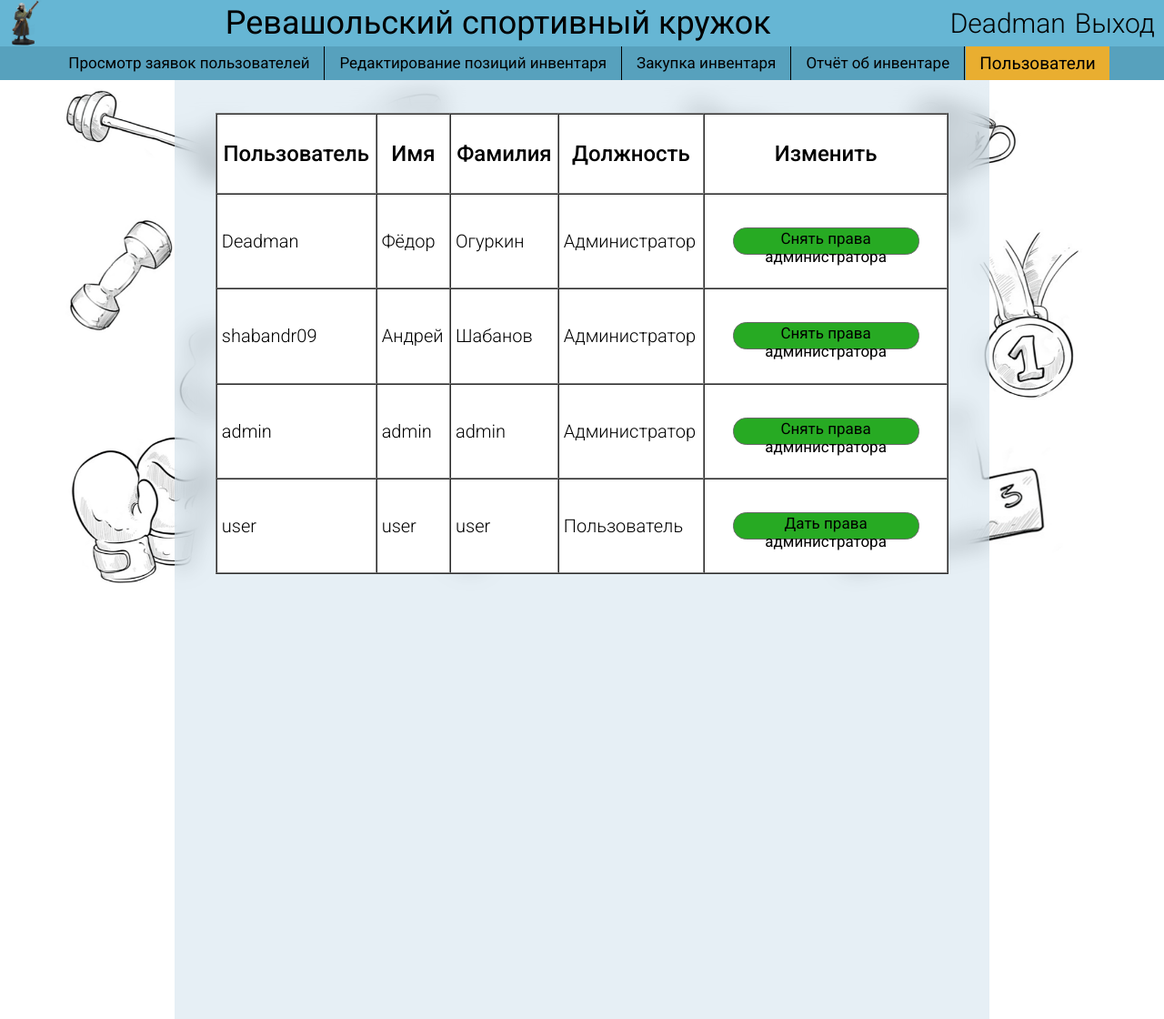
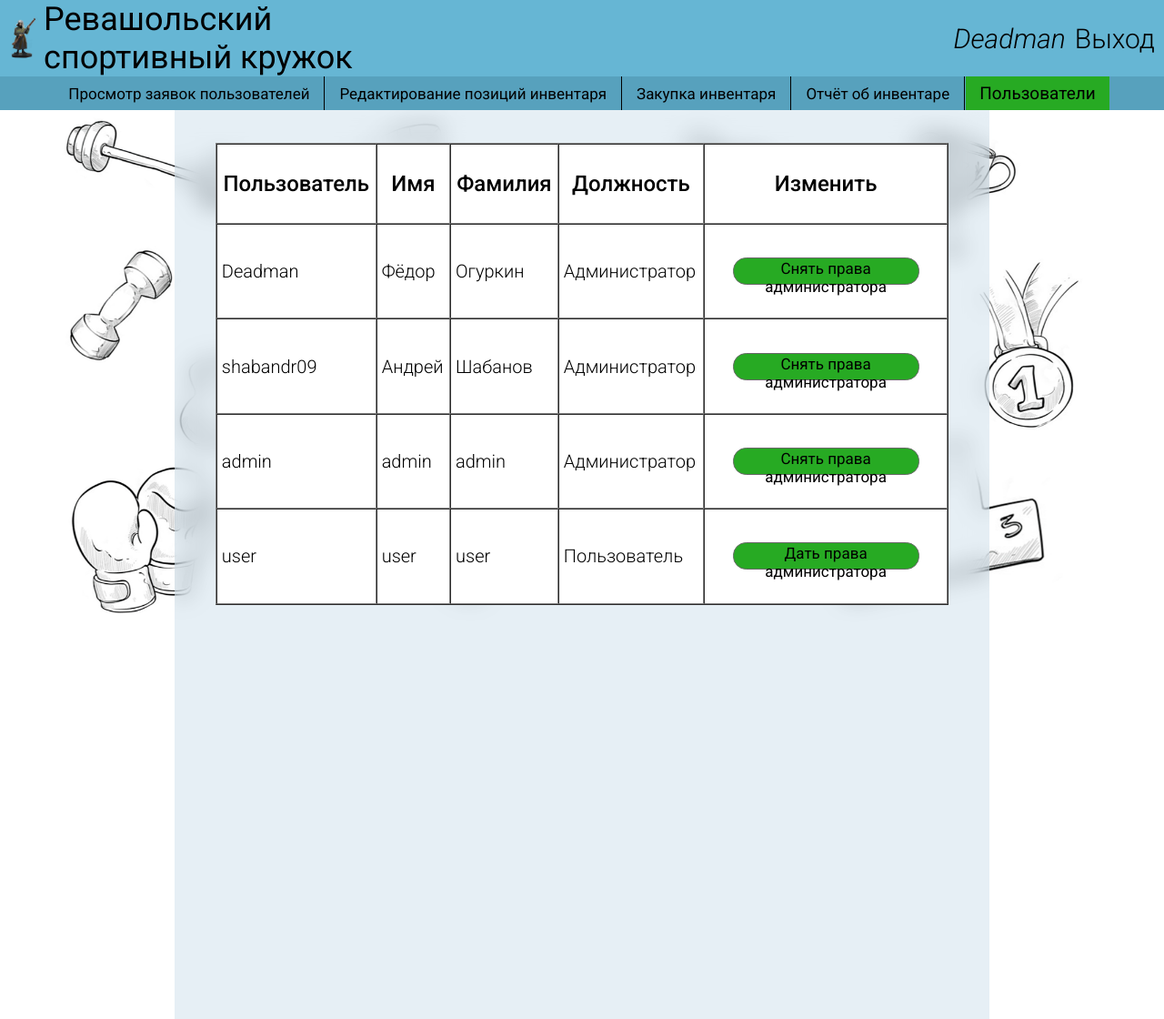
Before and after one commit to Revachol-sport-club/predprof-case-5, a Django app: page /users/ in a window 1280 px wide. Shown: the top 1120 px of the page at 91% size. Run offline with Django 5.2, Linux system fonts and the light colour scheme; a user stored in the database is signed in; data comes from the database, SQL or seed files in the repository; both versions use the stored data as it was after the commit.

Commit message:
Add files via upload

```diff
--- a/users/templates/users.html
+++ b/users/templates/users.html
@@ -11,12 +11,13 @@
         <table class="header" width="100%" cellpadding="0" cellspacing="0">
              <tr>
                 <td valign="center" width="4%"><a href="{% url 'main_page' %}"><img class="Logo" width="100%" src="{% static "images/Logo.webp" %}"></a></td>
-                <td valign="center" width="78%"><a href="{% url 'main_page' %}"><p align="left" class="Logo-text">Ревашольский спортивный кружок</p></a></td>
+                <td valign="center" width="32%"><a href="{% url 'main_page' %}"><p align="left" class="Logo-text">Ревашольский спортивный кружок</p></a></td>
+                <td width="50%"></td>
                 {% if not user.is_authenticated %}
                     <td><p align="right" class="header-auth-text"><a class="header-auth" href="{% url 'login' %}">Вход</a></p></td>
                     <td><p align="right" class="header-auth-text"><a class="header-auth" href="{% url 'register' %}">Регистрация</a></p></td>
                 {% else %}
-                    <td><p align="right" class="header-auth-text"><a class="header-auth" href="{% url 'profile' %}">{{user}}</a></p></td>
+                    <td><p align="right" class="header-auth-text"><a class="header-auth" href="{% url 'profile' %}"><i>{{user}}</i></a></p></td>
                     <td><p align="center" class="header-auth-text"><a class="header-auth" href="{% url 'logout' %}">Выход</a></p></td>
                 {% endif %}
             </tr>
@@ -35,7 +36,7 @@
                 <div class="vertical-line"></div>
                 <div class="container"><a href="{% url 'inventory_report'%}"><button type="button" class="header-button">Отчёт об инвентаре</button></a></div>
                 <div class="vertical-line"></div>
-                <div class="container"><a href="{% url 'users'%}"><button type="button" class="header-button"; style="font-size: 19px; background-color: rgb(233, 174, 48) ">Пользователи</button></a></div>
+                <div class="container"><a href="{% url 'users'%}"><button type="button" class="header-button visited">Пользователи</button></a></div>
             </div>
         {% endif%}
         <div class="background"><img src="{% static "images/Background.png" %}" width="100%"></div>
@@ -58,7 +59,7 @@
                                     <td><p class="table-text">{{i.10}}</p>
                                     <td><p class="table-text">{{i.5}}</p>
                                     <td><p class="table-text">{% if i.3 == 1 %} Администратор {% else %} Пользователь {% endif %}</p>
-                                    <td><p align="center" class="table-text"><a href="{% url 'user_change_state' i.0 %}"><button type="button" class="form-standart-button" style="width: 80%; height: 30px; font-size: 17px; border-radius: 0.9rem">{% if i.3 == 1 %} Снять {% else %} Дать {% endif %}права администратора</button></a></p>
+                                    <td><p align="center" class="table-text"><a href="{% url 'user_change_state' i.0 %}"><button type="button" class="form-standart-button" style="width: 80%; height: 30px; font-size: 17px; border-radius: 0.9rem; --reming: 22rem;">{% if i.3 == 1 %} Снять {% else %} Дать {% endif %}права администратора</button></a></p>
                                 </tr>
                             {% endfor %}
                         </table>
```
Also changed, not shown: db.sqlite3.
